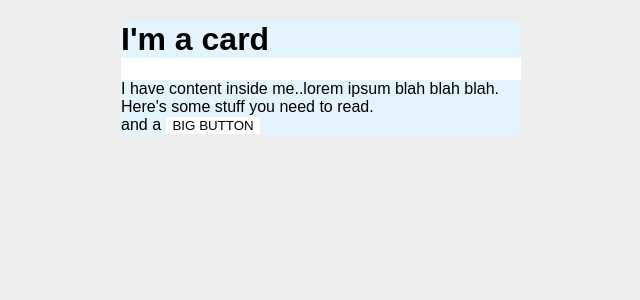
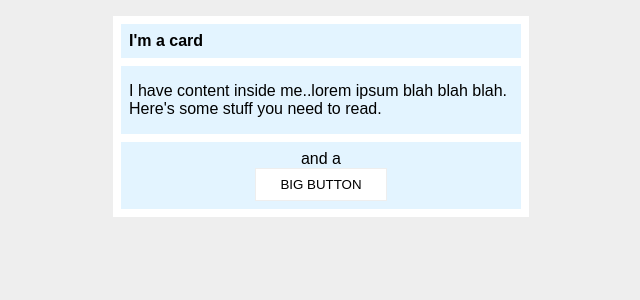
Before and after one commit to chuongdks/odin, a PHP site: page / in a window 1280 px wide. Shown: the top 300 px of the page, without its empty margins (319-959 px from the left). Run offline with PHP 8.4, Linux system fonts and the light colour scheme.

Commit message:
Added 2nd CSS exercise

```diff
--- a/css-exercises/margin-and-padding/02-margin-and-padding-2/index.html
+++ b/css-exercises/margin-and-padding/02-margin-and-padding-2/index.html
@@ -8,10 +8,14 @@
     <link rel="stylesheet" href="style.css">
   </head>
   <body>
+
     <div class="card">
       <h1 class="title">I'm a card</h1>
       <div class="content">I have content inside me..lorem ipsum blah blah blah. Here's some stuff you need to read.</div>
-      <div class="button-container">and a <button>BIG BUTTON</button></div>
+      <div class="button-container">and a
+        <button>BIG BUTTON</button>
+      </div>
     </div>
+
   </body>
 </html>
--- a/css-exercises/margin-and-padding/02-margin-and-padding-2/style.css
+++ b/css-exercises/margin-and-padding/02-margin-and-padding-2/style.css
@@ -6,22 +6,34 @@ body {
 .card {
   width: 400px;
   background: #fff;
+  padding: 8px;
   margin: 16px auto;
 }
 
 .title {
   background: #e3f4ff;
+  font-size: 16px;
+  padding: 8px;
+  margin-top: 0;
+  margin-bottom: 8px;
 }
 
 .content {
   background: #e3f4ff;
+  margin-bottom: 8px;
+  padding: 16px 8px;
 }
 
 .button-container {
   background: #e3f4ff;
+  text-align: center;
+  padding: 8px;
 }
 
 button {
   background: white;
   border: 1px solid #eee;
+  display: block;
+  padding: 8px 24px;
+  margin: 0 auto;
 }
```
